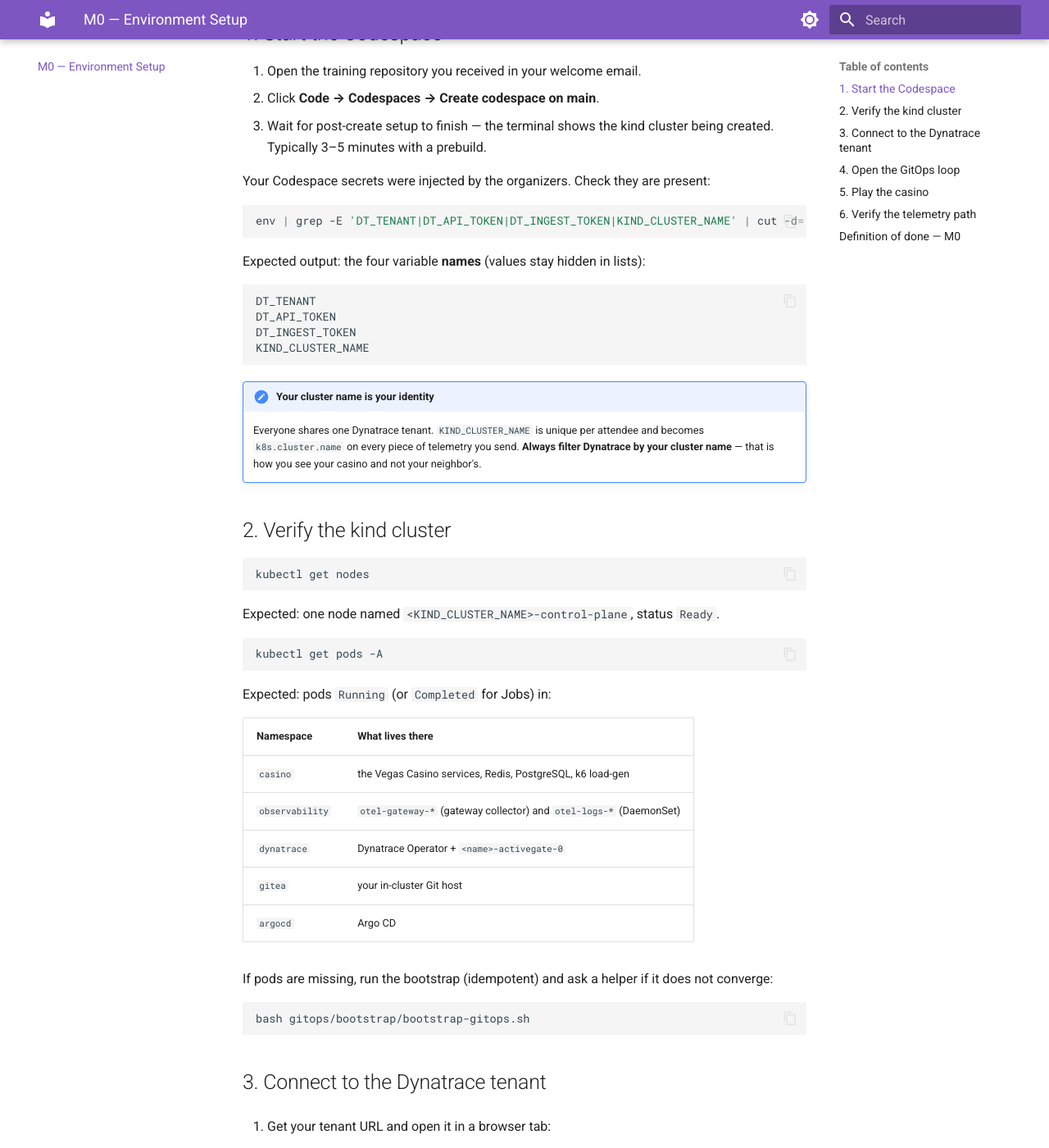
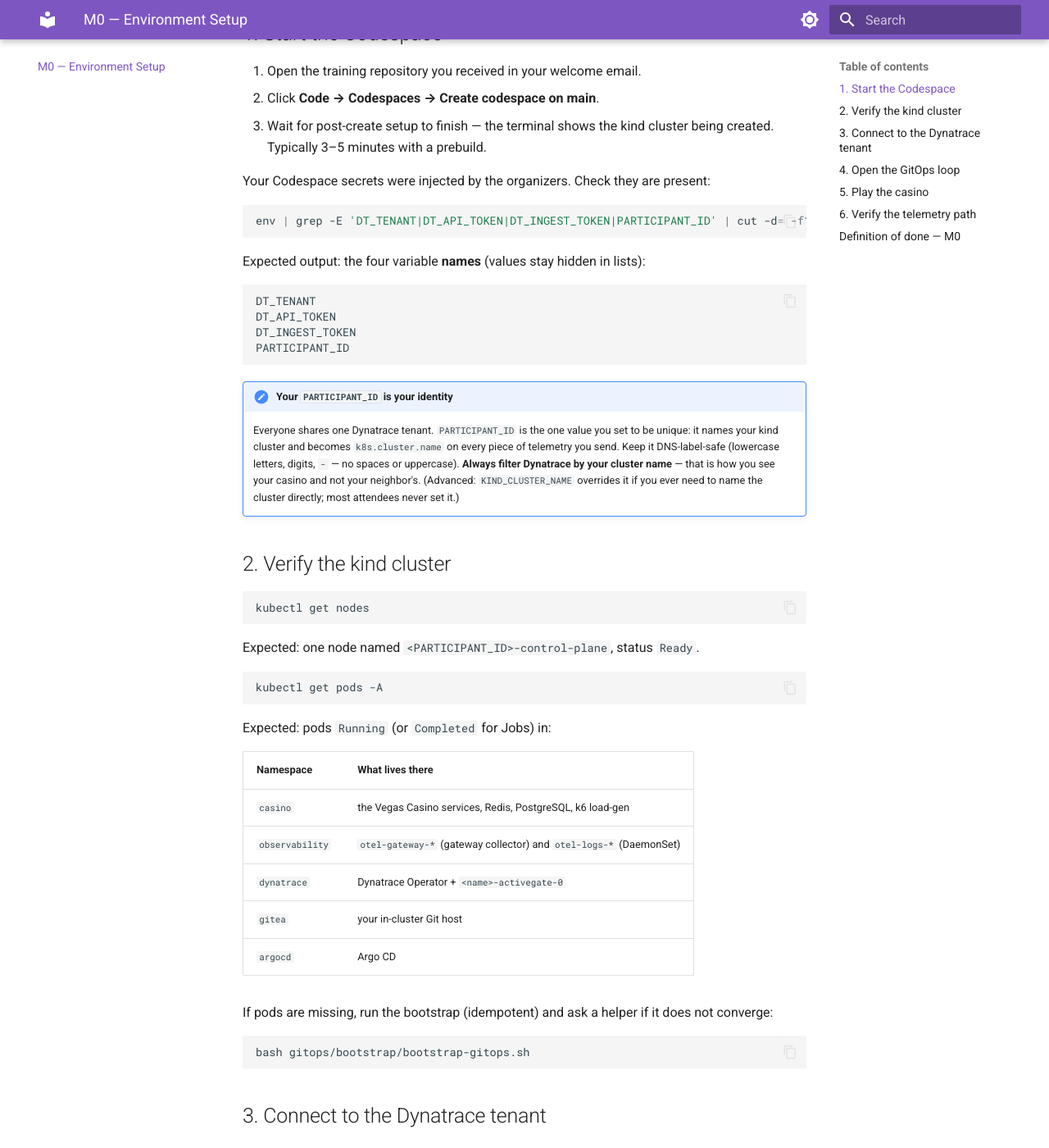
Before and after one commit to henrikrexed/Otel-Training, an MkDocs documentation site: the page built from docs-site/setup.md, in a window 1280 px wide and 1400 px high, scrolled down 296 px. Shown: the whole window at 82% size. Built offline with MkDocs 1.6.1 and Material for MkDocs 9.7.7, drawn with Linux system fonts in a browser that asks for light colours; some of the changed text lies outside the part shown.

Commit message:
feat(env): surface PARTICIPANT_ID as canonical attendee cluster knob (ISI-7050)
Introduce PARTICIPANT_ID as the single attendee-unique knob; KIND_CLUSTER_NAME
stays a back-compat override. Wiring rule
KIND_CLUSTER_NAME:-${PARTICIPANT_ID:-otel-training} applied everywhere the value
is derived: create-cluster.sh, deploy-environment.sh,
deploy/dynatrace/{install,uninstall}.sh, the postCreate banner, .env.sample /
.devcontainer/.env.example, and the attendee docs.

Docs now make PARTICIPANT_ID the primary term and KIND_CLUSTER_NAME the advanced
override. Corrects stale cluster-naming wording; confirms there is no
kind-cluster.yaml (kind names the cluster via --name, not the config file).

Implements ISI-7045.

Signed-off-by: Henrik Rexed <henrik@perfbytes.com>
Co-Authored-By: Paperclip <noreply@paperclip.ing>

````diff
--- a/docs-site/setup.md
+++ b/docs-site/setup.md
@@ -13,7 +13,7 @@
 Your Codespace secrets were injected by the organizers. Check they are present:
 
 ```bash
-env | grep -E 'DT_TENANT|DT_API_TOKEN|DT_INGEST_TOKEN|KIND_CLUSTER_NAME' | cut -d= -f1
+env | grep -E 'DT_TENANT|DT_API_TOKEN|DT_INGEST_TOKEN|PARTICIPANT_ID' | cut -d= -f1
 ```
 
 Expected output: the four variable **names** (values stay hidden in lists):
@@ -22,14 +22,17 @@
 DT_TENANT
 DT_API_TOKEN
 DT_INGEST_TOKEN
-KIND_CLUSTER_NAME
+PARTICIPANT_ID
 ```
 
-!!! note "Your cluster name is your identity"
-    Everyone shares one Dynatrace tenant. `KIND_CLUSTER_NAME` is unique per
-    attendee and becomes `k8s.cluster.name` on every piece of telemetry you
-    send. **Always filter Dynatrace by your cluster name** — that is how you
-    see your casino and not your neighbor's.
+!!! note "Your `PARTICIPANT_ID` is your identity"
+    Everyone shares one Dynatrace tenant. `PARTICIPANT_ID` is the one value you
+    set to be unique: it names your kind cluster and becomes `k8s.cluster.name`
+    on every piece of telemetry you send. Keep it DNS-label-safe (lowercase
+    letters, digits, `-` — no spaces or uppercase). **Always filter Dynatrace by
+    your cluster name** — that is how you see your casino and not your
+    neighbor's. (Advanced: `KIND_CLUSTER_NAME` overrides it if you ever need to
+    name the cluster directly; most attendees never set it.)
 
 ## 2. Verify the kind cluster
 
@@ -37,7 +40,7 @@
 kubectl get nodes
 ```
 
-Expected: one node named `<KIND_CLUSTER_NAME>-control-plane`, status `Ready`.
+Expected: one node named `<PARTICIPANT_ID>-control-plane`, status `Ready`.
 
 ```bash
 kubectl get pods -A
@@ -70,14 +73,14 @@
 
 2. Sign in with the credentials from your handout.
 3. Go to **Infrastructure → Kubernetes** and confirm a cluster named after your
-   `KIND_CLUSTER_NAME` appears (first appearance can take a few minutes).
+   `PARTICIPANT_ID` appears (first appearance can take a few minutes).
 4. Open **Distributed traces**. You should see a trickle of traces from the
    casino already — the k6 load generator is playing the casino for you. The
    traces will look *broken*. That is intentional; it is Module 1's job.
 
 !!! tip "Filter by your cluster"
     In most Dynatrace views you can add a filter `k8s.cluster.name` =
-    your `KIND_CLUSTER_NAME`. Set it once, save the view — you will use it all
+    your `PARTICIPANT_ID`. Set it once, save the view — you will use it all
     day.
 
 ## 4. Open the GitOps loop
````
Also changed, not shown: .devcontainer/README.md (+2 -1 lines), deploy/dynatrace/README.md (+1 -1 lines), docs-site/advanced/environment.md (+1 -1 lines), docs-site/advanced/getting-started.md (+2 -2 lines), docs-site/troubleshooting.md (+1 -1 lines), 7 other files.
